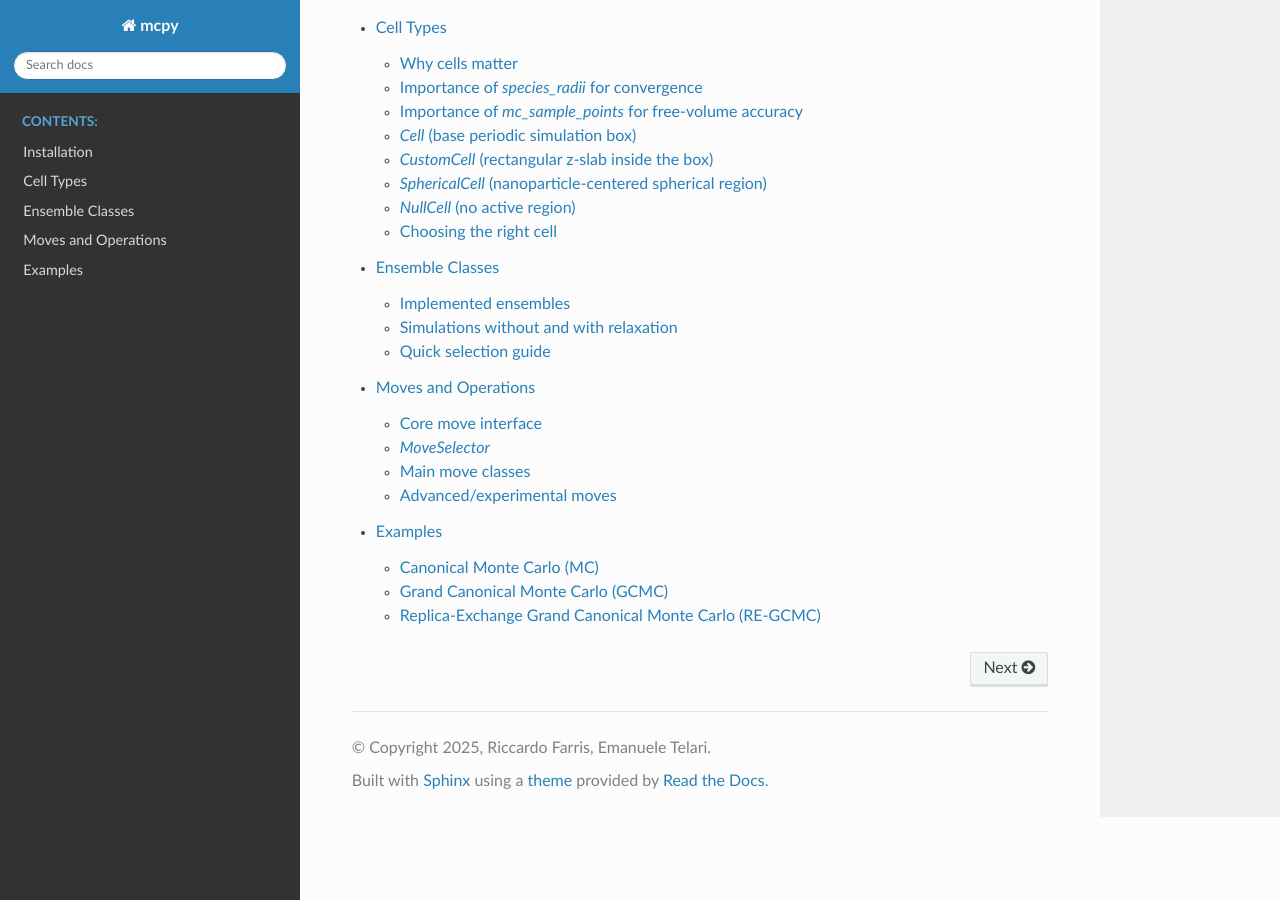
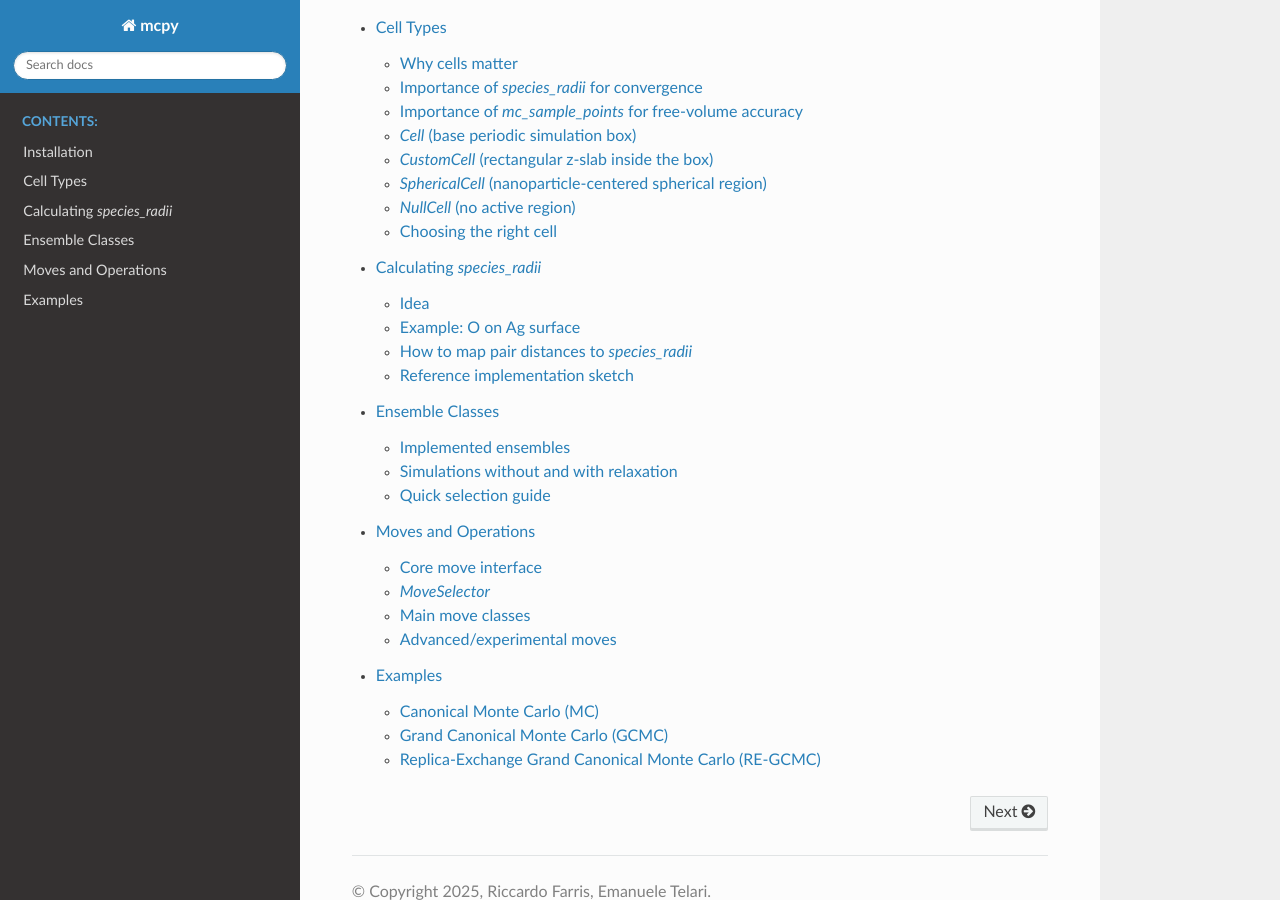
Before and after one commit to farrisric/mcpy, a Sphinx documentation site: the page built from docs/index.rst, in a window 1280 px wide and 900 px high, scrolled down 976 px. Built offline with Sphinx 7.4.7 and the Read the Docs theme 3.1.0, drawn with Linux system fonts in a browser that asks for light colours; some of the changed lines change nothing that is shown.

Commit message:
documentation on relax radius

```diff
--- a/docs/cells.rst
+++ b/docs/cells.rst
@@ -29,6 +29,7 @@
 In practice, this usually speeds up convergence toward the equilibrium composition/structure.
 
 For this reason, always provide physically meaningful radii for the species involved in your GCMC moves.
+See :doc:`species_radii` for a practical workflow to compute these values from relaxed structures (for example, O on Ag surfaces).
 
 Importance of `mc_sample_points` for free-volume accuracy
 ---------------------------------------------------------
--- a/docs/index.rst
+++ b/docs/index.rst
@@ -28,6 +28,7 @@
 
    installation
    cells
+   species_radii
    ensembles
    moves
    examples
--- /dev/null
+++ b/docs/species_radii.rst
@@ -0,0 +1,67 @@
+Calculating `species_radii`
+===========================
+
+This page describes a practical way to choose `species_radii` for GCMC free-volume estimation in `mcpy`.
+
+Idea
+----
+
+Choose radii from relaxed atomistic configurations so that insertion exclusion distances reflect your interaction model.
+For each relevant element pair, sample multiple starting geometries, relax, and measure the minimum stable interatomic distance.
+
+Example: O on Ag surface
+------------------------
+
+For oxygen insertion on silver surfaces, one practical workflow is:
+
+1. Build representative Ag surface slabs (facets and coverages relevant to your simulation).
+2. Place an O atom in many initial positions (top, bridge, hollow, and random lateral positions; different heights).
+3. Relax each structure with the same calculator/settings used in production.
+4. For each relaxed structure, compute nearest-neighbor distances between O and Ag atoms.
+5. Collect all O-Ag nearest distances and take the minimum physically stable value.
+
+That minimum O-Ag distance can be used to define the O/Ag exclusion scale in `species_radii`.
+
+How to map pair distances to `species_radii`
+--------------------------------------------
+
+`species_radii` is element-wise, while your measurements are pair-wise distances.
+Use a consistent convention across your simulations.
+
+Common choices are:
+
+- Put the full pair distance on the host species and zero on the inserted species.
+  Example for O insertion in Ag: `{'Ag': d_min(O-Ag), 'O': 0.0}`.
+- Split a pair distance between species.
+  Example: `{'Ag': 0.5 * d_min(O-Ag), 'O': 0.5 * d_min(O-Ag)}`.
+
+In all cases, validate acceptance behavior and free-volume stability on short pilot runs before long production sampling.
+
+Reference implementation sketch
+-------------------------------
+
+.. code-block:: python
+
+   import numpy as np
+
+   def min_pair_distance(atoms, a_symbol, b_symbol):
+       idx_a = [i for i, s in enumerate(atoms.get_chemical_symbols()) if s == a_symbol]
+       idx_b = [i for i, s in enumerate(atoms.get_chemical_symbols()) if s == b_symbol]
+       if not idx_a or not idx_b:
+           raise ValueError(f"Missing species: {a_symbol} or {b_symbol}")
+
+       dmin = np.inf
+       for i in idx_a:
+           for j in idx_b:
+               if i == j:
+                   continue
+               d = atoms.get_distance(i, j, mic=True)
+               if d < dmin:
+                   dmin = d
+       return float(dmin)
+
+
+   # After generating and relaxing many O-on-Ag configurations:
+   # d_values = [min_pair_distance(relaxed_atoms_k, "O", "Ag") for k in configs]
+   # d_omin_ag = min(d_values)
+   # species_radii = {"Ag": d_omin_ag, "O": 0.0}
```
